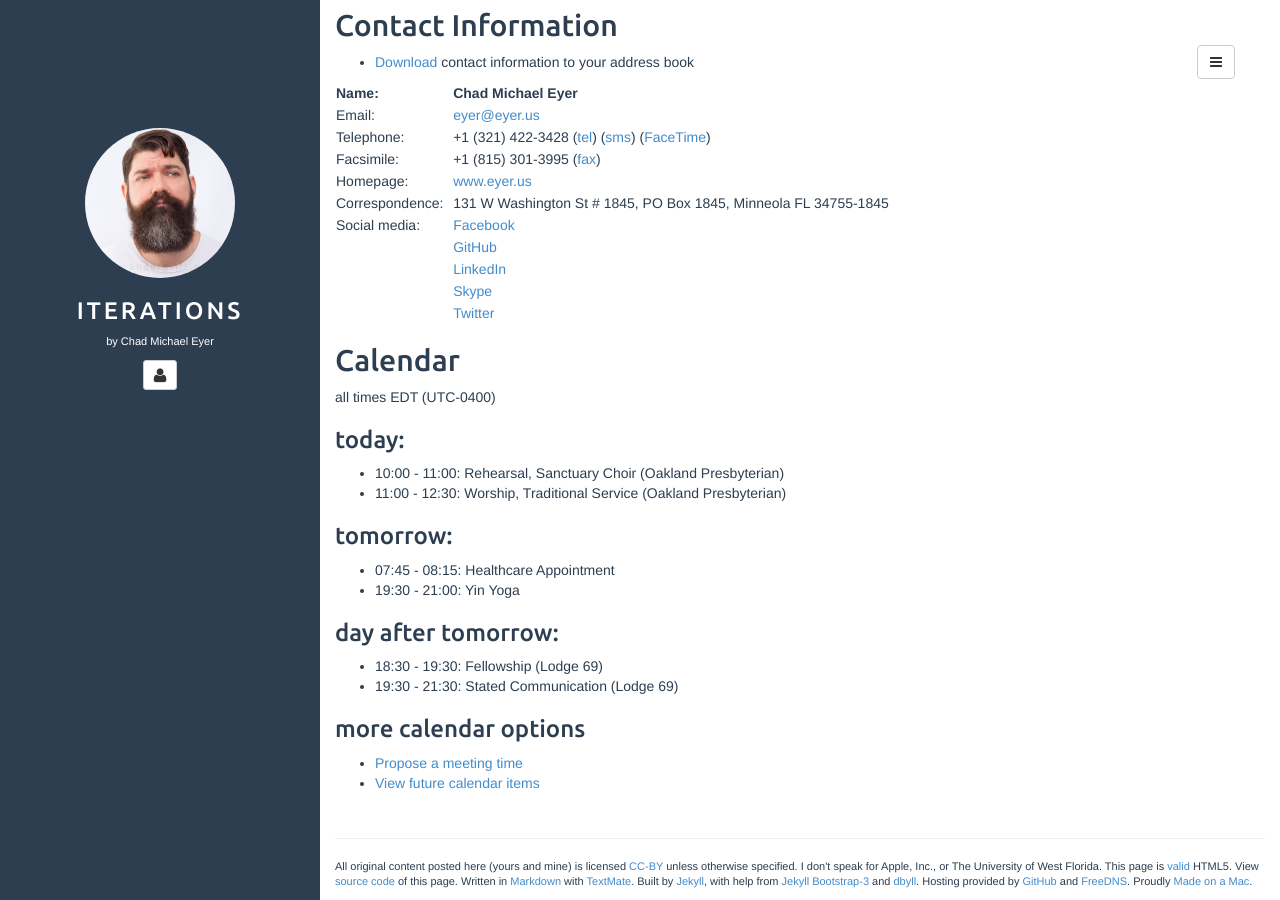
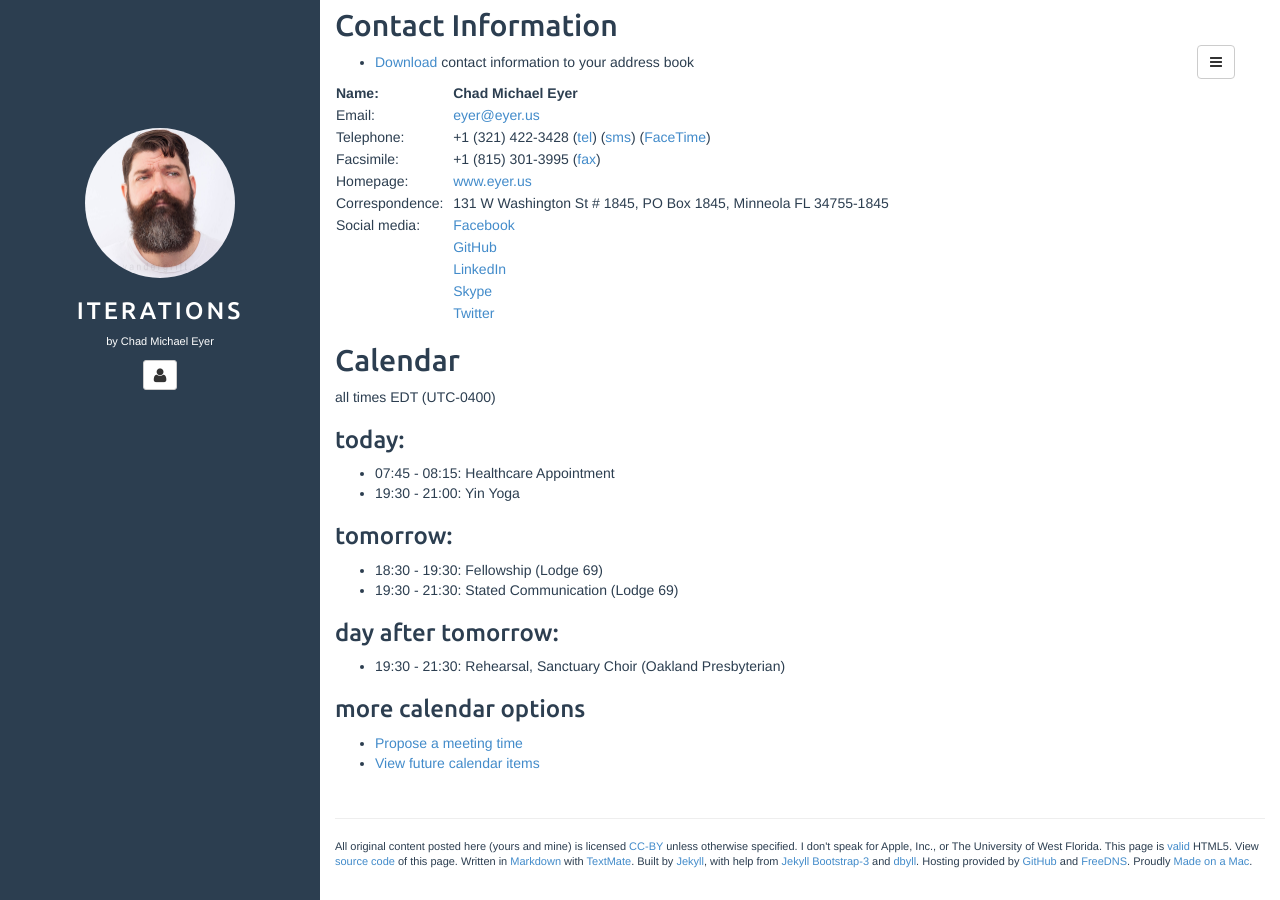
Before and after one commit to chadmichaeleyer/chadmichaeleyer.github.io, a Jekyll site: the page built from about.md, in a window 1280 px wide and 900 px high, scrolled down 1090 px. Built offline with Jekyll 4.4.1, drawn with Linux system fonts in a browser that asks for light colours.

Commit message:
calendar update

```diff
--- a/calendar.markdown
+++ b/calendar.markdown
@@ -2,15 +2,14 @@ all times EDT (UTC-0400)
 
 ### today:
 
-* 10:00 - 11:00: Rehearsal, Sanctuary Choir (Oakland Presbyterian)
-* 11:00 - 12:30: Worship, Traditional Service (Oakland Presbyterian)
+* 07:45 - 08:15: Healthcare Appointment
+* 19:30 - 21:00: Yin Yoga
 
 ### tomorrow:
 
-* 07:45 - 08:15: Healthcare Appointment
-* 19:30 - 21:00: Yin Yoga
+* 18:30 - 19:30: Fellowship (Lodge 69)
+* 19:30 - 21:30: Stated Communication (Lodge 69)
 
 ### day after tomorrow:
 
-* 18:30 - 19:30: Fellowship (Lodge 69)
-* 19:30 - 21:30: Stated Communication (Lodge 69)
+* 19:30 - 21:30: Rehearsal, Sanctuary Choir (Oakland Presbyterian)
```
Also changed, not shown: calendar-year.markdown (+6 -5 lines).
